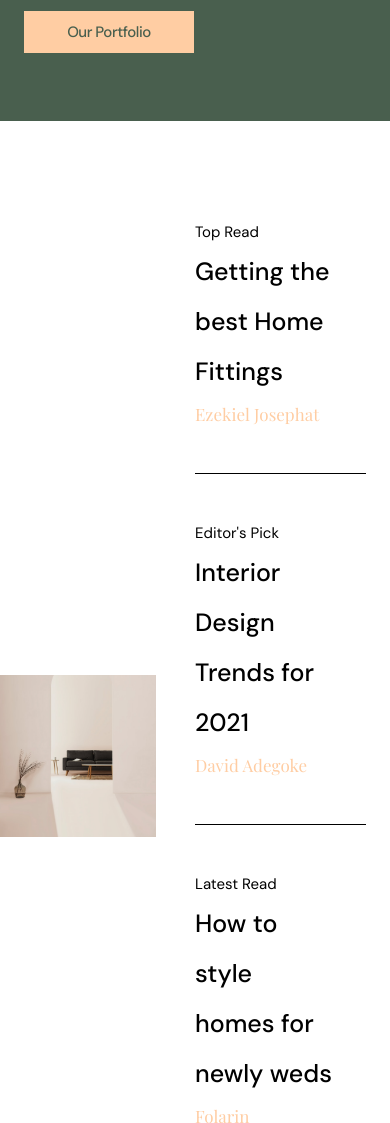
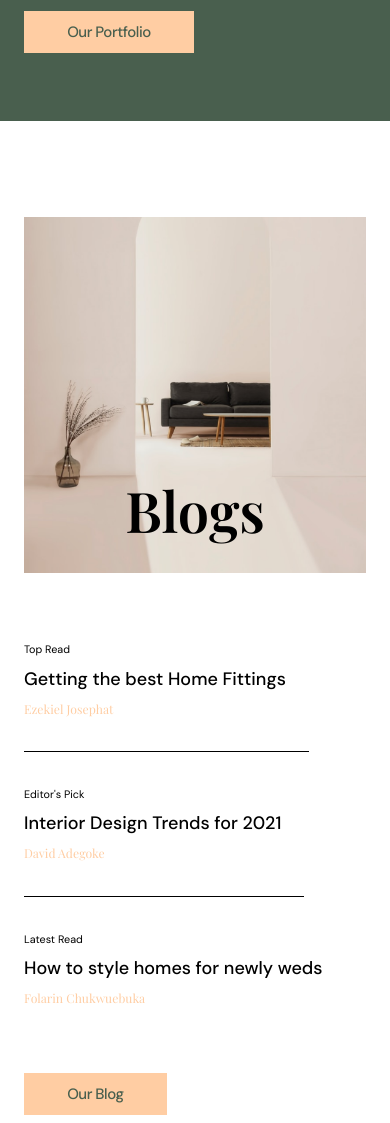
Before and after one commit to BlessTheBoy/homely, a website: page index.html in a window 390 px wide. Shown: the part 2940-4063 px from the top of the page. Drawn offline with nearby package versions, Linux system fonts and the light colour scheme; a script that the page names is missing.

Commit message:
blogs responsive

```diff
--- a/app/scss/components/blogs.scss
+++ b/app/scss/components/blogs.scss
@@ -1,35 +1,31 @@
 @use "../util" as *;
 
 .blogs {
-  display: grid;
-  grid-template-columns: 1fr 1fr;
-  grid-template-rows: auto;
-  align-items: center;
-  padding: rem(96) 0;
-  font-size: 1rem;
+  padding: rem(96) rem(24);
+  font-size: 0.72rem;
   margin: 0 auto;
   width: 100%;
   position: relative;
   max-width: rem(1440);
 
-  img {
-    padding-right: 10%;
-    width: 90%;
+  &-image {
+    position: relative;
+    margin-bottom: 4rem;
+    h2 {
+      position: absolute;
+      bottom: rem(20);
+      left: 50%;
+      transform: translateX(-50%);
+      font-size: 3.5rem;
+    }
+    img {
+      width: 100%;
+    }
   }
 
   &-list {
     list-style: none;
     margin-bottom: em(50);
-    padding-right: rem(24);
-    // padding-bottom: rem(100);
-
-    @include breakpoint(medium) {
-      padding-right: 4rem;
-    }
-
-    @include breakpoint(xlarge) {
-      padding-right: 0;
-    }
 
     li {
       padding: em(44) 0 em(42);
@@ -90,7 +86,33 @@
   }
 
   @include breakpoint(medium) {
+    padding: rem(96) 0;
     font-size: 0.8rem;
+    display: grid;
+    grid-template-columns: 1fr 1fr;
+    grid-template-rows: auto;
+    align-items: center;
+
+    &-image {
+      margin-bottom: 0;
+      img {
+        padding-right: 10%;
+        width: 90%;
+      }
+    }
+
+    &-list {
+      padding-right: rem(24);
+      // padding-bottom: rem(100);
+
+      @include breakpoint(medium) {
+        padding-right: 4rem;
+      }
+
+      @include breakpoint(xlarge) {
+        padding-right: 0;
+      }
+    }
   }
   @include breakpoint(large) {
     font-size: 0.9rem;
--- a/index.html
+++ b/index.html
@@ -350,22 +350,25 @@
       </section>
 
       <section class="blogs" id="blogs">
-        <img src="assets/blog-pic.png" alt="interior decoration" />
+        <div class="blogs-image">
+          <img src="assets/blog-pic.png" alt="interior decoration" />
+          <h2 class="mobile">Blogs</h2>
+        </div>
         <div class="blogs-content">
           <ul class="blogs-list">
             <li>
               <p class="category">Top Read</p>
-              <h2 class="title">Getting the best Home Fittings</h2>
+              <h3 class="title">Getting the best Home Fittings</h3>
               <p class="author">Ezekiel Josephat</p>
             </li>
             <li>
               <p class="category">Editor's Pick</p>
-              <h2 class="title">Interior Design Trends for 2021</h2>
+              <h3 class="title">Interior Design Trends for 2021</h3>
               <p class="author">David Adegoke</p>
             </li>
             <li>
               <p class="category">Latest Read</p>
-              <h2 class="title">How to style homes for newly weds</h2>
+              <h3 class="title">How to style homes for newly weds</h3>
               <p class="author">Folarin Chukwuebuka</p>
             </li>
           </ul>
```
Also changed, not shown: dist/style.css, 1 other file.
